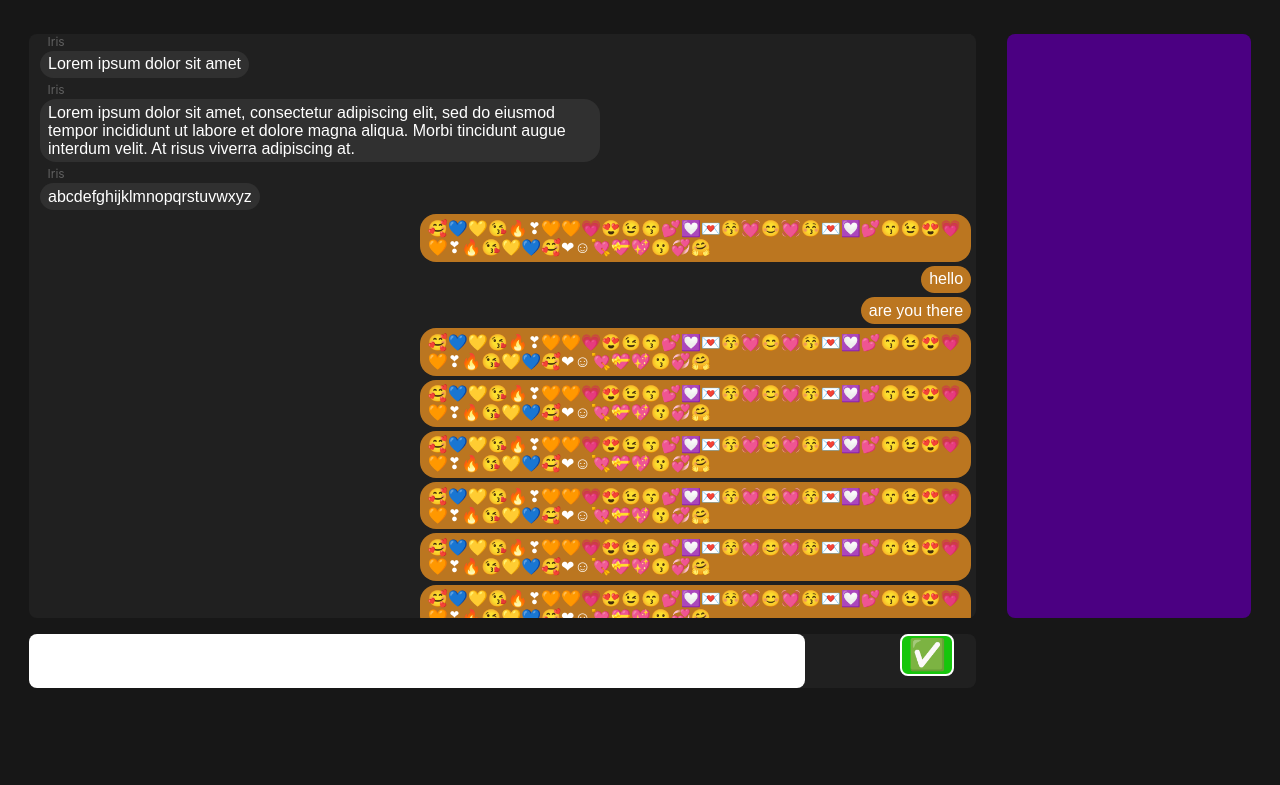
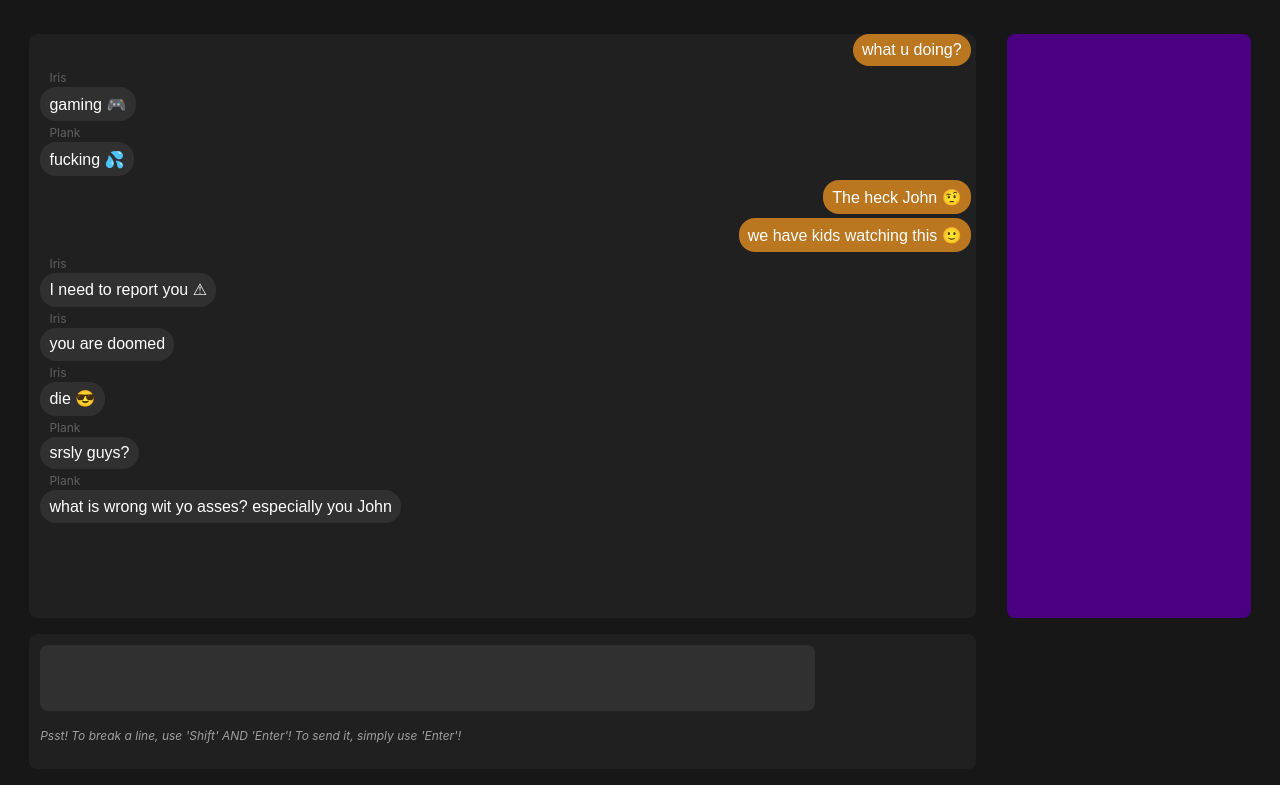
Before and after one commit to zachvoxwatt/web-messaging-application, a React app in the folder front-end/: page / in a window 1280 px wide. Built offline with nearby package versions, Linux system fonts and the light colour scheme.

Commit message:
v0.0.8
- Removed some redundant .css and .js files
- Refactored and remodeled some sample data. More testing will be needed
- Implemented a way to break the lines without accidentally send a message.
- Empty text or line breaks only will not be sent as being prevented by Regex.
- Changed the formation of working JSON datagrams.

```diff
--- a/front-end/src/css/ChatText.css
+++ b/front-end/src/css/ChatText.css
@@ -15,10 +15,10 @@
     margin-top: 0%;
     margin-bottom: 0%;
     margin-left: 0.5%;
-    padding-left: 0.85%;
-    padding-top: 0.5%;
-    padding-right: 0.85%;
-    padding-bottom: 0.5%;
+    padding-left: 1%;
+    padding-top: 0.8%;
+    padding-right: 1%;
+    padding-bottom: 0.8%;
     font-size: 1em;
 }
 
@@ -36,7 +36,7 @@
     font-size: 0.75em;
     margin-top: 0%;
     margin-bottom: 0.2%;
-    margin-left: 0.8%;
+    margin-left: 1%;
 }
 
 .senderAvatar
--- a/front-end/src/css/Conversation.css
+++ b/front-end/src/css/Conversation.css
@@ -27,6 +27,7 @@ body { background-color: #171717;}
     margin-left: 2.25%;
     margin-top: 1.25%;
     width: 74%;
+    height: 17.5%;
 }
 
 .chatLog, .activeList, .inputBox { border-radius: 8px;}
@@ -60,3 +61,8 @@ body { background-color: #171717;}
     margin-left: 1.25%;
     width: 20%;
 }
+
+.inputBox
+{
+    height: 100%;
+}
--- a/front-end/src/css/Input.css
+++ /dev/null
@@ -1,38 +0,0 @@
-#textField
-{
-    float: left;
-    background-color: white;
-    color: black;
-    display: flex;
-    font-family: sans-serif;
-    resize: none;
-    border-style: none;
-    overflow-x: hidden;
-    overflow-y: auto;
-    border-width: 0px;
-    border-radius: 8px;
-    padding: 1%;
-    font-size: 1em;
-    width: 80%;
-}
-
-#sendButton
-{
-    background-color: #16c60c;
-    border-color: white;
-    border-style: solid;
-    margin-top: 1% auto;
-    margin-bottom: 1% auto;
-    margin-right: 1%;
-    margin-left: 10%;
-    border-radius: 8px;
-}
-
-#sendButtonSymbol
-{
-    font-size: 1.9rem;
-    margin-bottom: 2%;
-    color: white
-}
-
-#textField:focus { outline: none; }
--- /dev/null
+++ b/front-end/src/css/InputBox.css
@@ -0,0 +1,67 @@
+#tip
+{
+    color: #9f9f9f;
+    position: relative;
+    font-style: italic;
+    bottom: 50%;
+    left: 1.5%;
+    margin-top: 2%;
+    font-size: 75%;
+}
+
+.inputSpace
+{
+    width: 80%;
+    height: 100%;
+}
+
+.textBox
+{
+    width: 100%;
+    height: 100%;
+    margin-top: 1.5%;
+    margin-left: 1.5%;
+}
+
+.textField
+{
+    background-color: #303030;
+    color: white;
+    font-family: sans-serif, 'Segoe UI';
+    border-style: none;
+    resize: none;
+    font-size: 0.95em;
+    padding: 1%;
+    padding-left: 1.25%;
+    border-width: 0px;
+    border-radius: 8px;
+    width: 100%;
+    max-width: 100%;
+    min-height: 25%;
+    max-height: 40%;
+}
+
+/*
+#textField
+{
+    float: left;
+    background-color: #303030;
+    color: white;
+    display: flex;
+    font-family: sans-serif;
+    resize: none;
+    border-style: none;
+    overflow-x: hidden;
+    overflow-y: auto;
+    border-width: 0px;
+    border-radius: 8px;
+    padding: 1%;
+    font-size: 1em;
+    width: 100%;
+    height: auto;
+    min-height: 10%;
+    max-height: 75%;
+}
+*/
+
+.textField:focus { outline: none; }
--- a/front-end/src/index.js
+++ b/front-end/src/index.js
@@ -7,7 +7,8 @@ import ConversationScreen from './scripts/Conversation'
 
 const root = ReactDOM.createRoot(document.getElementById('root'));
 
-root.render(
+root.render
+(
   <React.StrictMode>
     <ConversationScreen />
   </React.StrictMode>
--- a/front-end/src/scripts/ChatLog.js
+++ b/front-end/src/scripts/ChatLog.js
@@ -1,30 +1,23 @@
 import '../css/Conversation.css'
 import '../css/Scrollbar.css'
 import ChatText from '../scripts/ChatText'
-import {getData} from '../tests/data/sample'
+import {getCurrentUser, getData} from '../tests/data/sample'
 
 const ChatLog = (props) =>
 {
-    let d1 = getData(1)
-    let d2 = getData(3)
-
     return(
         <div className='chatLog' >
             <div className='chatLogScroll'>
-                <ChatText data={d1}/>
-                <ChatText data={d2}/>
-                <ChatText data={getData(4)}/>
-                <ChatText data={getData(2)}/>
-                <ChatText data={getData(5)}/>
-                <ChatText data={getData(6)}/>
-                <ChatText data={getData(2)}/>
-                <ChatText data={getData(2)}/>
-                <ChatText data={getData(2)}/>
-                <ChatText data={getData(2)}/>
-                <ChatText data={getData(2)}/>
-                <ChatText data={getData(2)}/>
-                <ChatText data={getData(2)}/>
-                <ChatText data={getData(2)}/>
+                <ChatText incoming={getData(1)} current_user={getCurrentUser()}/>
+                <ChatText incoming={getData(2)} current_user={getCurrentUser()}/>
+                <ChatText incoming={getData(3)} current_user={getCurrentUser()}/>
+                <ChatText incoming={getData(4)} current_user={getCurrentUser()}/>
+                <ChatText incoming={getData(5)} current_user={getCurrentUser()}/>
+                <ChatText incoming={getData(6)} current_user={getCurrentUser()}/>
+                <ChatText incoming={getData(7)} current_user={getCurrentUser()}/>
+                <ChatText incoming={getData(8)} current_user={getCurrentUser()}/>
+                <ChatText incoming={getData(9)} current_user={getCurrentUser()}/>
+                <ChatText incoming={getData(10)} current_user={getCurrentUser()}/>
             </div>
         </div>
     )
--- a/front-end/src/scripts/ChatText.js
+++ b/front-end/src/scripts/ChatText.js
@@ -2,27 +2,28 @@ import '../css/ChatText.css'
 
 const ChatText = (props) =>
 {
-    let displayData = props.data
+    let display_data = props.incoming
+    let current_user = props.current_user
 
     //renders the incoming contents
-    if (displayData.current_user.id !== displayData.message.sender.id)
+    if (current_user.id !== display_data.sender.id)
         return(
             <div className='bubbleContent'>
                 <div className='senderNamePlaceholder'>
-                    <p className='senderName'>{displayData.message.sender.display_name}</p>
+                    <p className='senderName'>{display_data.sender.display_name}</p>
                 </div>
                 <div className='senderAvatar'>
 
                 </div>
 
-                <p className='receivedText'>{displayData.message.content}</p>
+                <p className='receivedText'>{display_data.contents}</p>
             </div>
         )
 
     //renders the sent content by user
     else return(
         <div className='bubbleContent'>
-            <p className='sentText'>{displayData.message.content}</p>
+            <p className='sentText'>{display_data.contents}</p>
         </div>
     )
 }
--- a/front-end/src/scripts/Conversation.js
+++ b/front-end/src/scripts/Conversation.js
@@ -1,6 +1,7 @@
 import ChatLog from "./ChatLog"
-import InputBox from "./Input"
 import ActiveUsers from "./ActiveList"
+import InputBox from "./InputBox"
+import InputUtils from "./InputUtils"
 
 const ConversationScreen = (props) =>
 {
@@ -11,7 +12,10 @@ const ConversationScreen = (props) =>
                 <ActiveUsers />
             </div>
 
-            <div className='lowerComp'><InputBox /></div>
+            <div className='lowerComp'>
+                <InputBox />
+                <InputUtils />
+            </div>
         </div>
     )
 }
--- a/front-end/src/scripts/Input.js
+++ /dev/null
@@ -1,14 +0,0 @@
-import '../css/Input.css'
-import {processComponent} from './InputUtils'
-
-const InputBox = (props) =>
-{
-    return(
-        <div className='inputBox'>
-            <textarea wrap='hard' type='text' id='textField' onInput={(event) => {processComponent(event.target)}}></textarea>
-            <button id='sendButton'><span id='sendButtonSymbol'>✅</span></button>
-        </div>
-    )
-}
-
-export default InputBox
--- /dev/null
+++ b/front-end/src/scripts/InputBox.js
@@ -0,0 +1,34 @@
+import '../css/InputBox.css'
+
+const InputBox = (props) =>
+{
+    const enterKeyPressed = (event) =>
+    {
+        let regexrule = /^\n*$/
+        let keycode = (event.keyCode ? event.keyCode : event.which)
+        let contents = event.target.value
+
+        if(keycode === 13 && !event.shiftKey)
+        {
+            if (contents !== '' && (contents.match(regexrule) === null))
+            {
+                let tobeSent = event.target.value.trim()
+                console.log(tobeSent) // send message method goes here!
+            }
+
+            event.target.value = ''
+            event.preventDefault()
+        }
+    }
+
+    return(
+        <div className='inputSpace'>
+            <div className='textBox'>
+                <textarea className='textField' rows='3' onKeyDown={(event) => enterKeyPressed(event)}></textarea>
+            </div>
+            <div id='tip'><p>Psst! To break a line, use 'Shift' AND 'Enter'! To send it, simply use 'Enter'!</p></div>
+        </div>
+    )
+}
+
+export default InputBox
--- a/front-end/src/scripts/InputUtils.js
+++ b/front-end/src/scripts/InputUtils.js
@@ -1,17 +1,6 @@
-
-const processComponent = (component) =>
+const InputUtils = () =>
 {
-    if (line_count(component) <= 3)
-    {
-        component.style.height = "auto";
-        component.style.height = (component.scrollHeight * 66.5 / 100) + "px"
-    }
+    // To be developed
 }
 
-const line_count = (component) =>
-{
-    let array = component.value.split(/\r*\n/)
-    return array.length
-}
-
-export {processComponent}
+export default InputUtils
--- a/front-end/src/tests/data/sample.js
+++ b/front-end/src/tests/data/sample.js
@@ -15,106 +15,55 @@ const data = {
 }
 */
 
+const current = { id: 'a', display_name: 'John' }
 
-const dtgram1 = {
-    current_user: {
-        id: 'abc123',
-        display_name: 'John'
+const dtgrams = [
+    {
+        sender: { id: 'a', display_name: 'John' },
+        contents: 'what u doing?'
     },
-
-    message: {
-        sender: {
-            id: 'def456',
-            display_name: 'Iris'
-        },
-        content: 'Lorem ipsum dolor sit amet'
-    }
-}
-
-const dtgram2 = {
-    current_user: {
-        id: 'abc123',
-        display_name: 'John'
+    {
+        sender: { id: 'b', display_name: 'Iris' },
+        contents: 'gaming 🎮'
     },
-
-    message: {
-        sender: {
-             id: 'abc123',
-            display_name: 'John'
-        },
-        content: '🥰💙💛😘🔥❣🧡🧡💗😍😉😙💕💟💌😚💓😊💓😚💌💟💕😙😉😍💗🧡❣🔥😘💛💙🥰❤☺💘💝💖😗💞🤗'
-    }
-}
-
-const dtgram3 = {
-    current_user: {
-        id: 'abc123',
-        display_name: 'John'
+    {
+        sender: { id: 'c', display_name: 'Plank' },
+        contents: 'fucking 💦'
     },
-
-    message: {
-        sender: {
-             id: 'def456',
-            display_name: 'Iris'
-        },
-        content: 'Lorem ipsum dolor sit amet, consectetur adipiscing elit, sed do eiusmod tempor incididunt ut labore et dolore magna aliqua. Morbi tincidunt augue interdum velit. At risus viverra adipiscing at.'
-    }
-}
-
-const dtgram4 = {
-    current_user: {
-        id: 'abc123',
-        display_name: 'John'
+    {
+        sender: { id: 'a', display_name: 'John' },
+        contents: 'The heck John 🤨'
     },
-
-    message: {
-        sender: {
-             id: 'def456',
-            display_name: 'Iris'
-        },
-        content: 'abcdefghijklmnopqrstuvwxyz'
-    }
-}
-
-const dtgram5 = {
-    current_user: {
-        id: 'abc123',
-        display_name: 'John'
+    {
+        sender: { id: 'a', display_name: 'John' },
+        contents: 'we have kids watching this 🙂'
     },
-
-    message: {
-        sender: {
-             id: 'abc123',
-            display_name: 'John'
-        },
-        content: 'hello'
-    }
-}
-
-const dtgram6 = {
-    current_user: {
-        id: 'abc123',
-        display_name: 'John'
+    {
+        sender: { id: 'b', display_name: 'Iris' },
+        contents: 'I need to report you ⚠'
     },
-
-    message: {
-        sender: {
-             id: 'abc123',
-            display_name: 'John'
-        },
-        content: 'are you there'
-    }
-}
+    {
+        sender: { id: 'b', display_name: 'Iris' },
+        contents: 'you are doomed'
+    },
+    {
+        sender: { id: 'b', display_name: 'Iris' },
+        contents: 'die 😎'
+    },
+    {
+        sender: { id: 'c', display_name: 'Plank' },
+        contents: 'srsly guys?'
+    },
+    {
+        sender: { id: 'c', display_name: 'Plank' },
+        contents: 'what is wrong wit yo asses?\nespecially you John'
+    },
+]
 
 var datasets = []
 
-datasets.push(dtgram1)
-datasets.push(dtgram2)
-datasets.push(dtgram3)
-datasets.push(dtgram4)
-datasets.push(dtgram5)
-datasets.push(dtgram6)
+for (let i = 0; i < dtgrams.length; i++) datasets.push(dtgrams[i])
 
 const getData = (datano) => { return datasets[datano - 1] }
-
-export { getData }
+const getCurrentUser = () => { return current }
+export { getData, getCurrentUser }
--- /dev/null
+++ b/front-end/src/tests/data/sample.json
@@ -0,0 +1,96 @@
+{
+    "messages":
+    [
+        {
+        "current_user": {
+            "id": "62867860fd6e36e4e84c6c90",
+            "display_name": "Compton Mason"
+        },
+        "message": {
+            "sender": {
+            "id": "628678606f9470e8a064f2dd",
+            "display_name": "Roberts Ramirez"
+            },
+            "contents": "Reprehenderit id reprehenderit adipisicing Lorem laborum exercitation cillum tempor magna fugiat excepteur aliqua elit amet. Labore minim irure enim do commodo eiusmod ipsum. Sint sit mollit nisi irure. Deserunt nostrud irure amet pariatur cupidatat nisi nulla deserunt magna ea enim enim in veniam."
+        }
+        },
+        {
+        "current_user": {
+            "id": "62867860ff19b8107a4490d1",
+            "display_name": "Franklin Lee"
+        },
+        "message": {
+            "sender": {
+            "id": "62867860ddc3aaa3a7dc5bb2",
+            "display_name": "England Tucker"
+            },
+            "contents": "Ut esse reprehenderit ut consectetur sit reprehenderit ea reprehenderit qui labore consequat. Do pariatur cillum ipsum tempor sint amet elit qui veniam ipsum nulla. Aliquip excepteur eu do pariatur dolor ad qui Lorem commodo do. Ex ea ex cillum ex pariatur sint elit. Non ea laborum laborum adipisicing voluptate consectetur magna aliquip non."
+        }
+        },
+        {
+        "current_user": {
+            "id": "62867860ced88b36abcad516",
+            "display_name": "Norman Kelley"
+        },
+        "message": {
+            "sender": {
+            "id": "628678604c513ea53e0587be",
+            "display_name": "Summer Berry"
+            },
+            "contents": "Aliqua do cupidatat ad magna sit duis. Occaecat ipsum in pariatur cillum. Occaecat pariatur culpa consectetur nostrud qui anim."
+        }
+        },
+        {
+        "current_user": {
+            "id": "6286786008bc7c4f561f9279",
+            "display_name": "Emerson Benton"
+        },
+        "message": {
+            "sender": {
+            "id": "62867860f13d9f90766e7e12",
+            "display_name": "Myers Silva"
+            },
+            "contents": "Deserunt in anim nisi fugiat aute. Duis deserunt nulla ullamco qui anim culpa officia nostrud aliquip."
+        }
+        },
+        {
+        "current_user": {
+            "id": "628678602b67d42c39dc71e2",
+            "display_name": "Janis Bridges"
+        },
+        "message": {
+            "sender": {
+            "id": "6286786093ebfc04e5c8c8f3",
+            "display_name": "Jenny Blevins"
+            },
+            "contents": "Aliqua consequat excepteur reprehenderit quis laboris incididunt mollit velit mollit nostrud culpa fugiat deserunt. Amet adipisicing cillum pariatur excepteur veniam ipsum in esse aute id. Quis fugiat nostrud et nisi ea enim cillum pariatur dolore labore aute aliquip excepteur irure. Duis veniam aliqua magna commodo non excepteur fugiat culpa non laboris voluptate. Cupidatat laborum tempor nisi elit minim irure consequat laboris exercitation occaecat."
+        }
+        },
+        {
+        "current_user": {
+            "id": "6286786028cbadfe8c8d8109",
+            "display_name": "Snyder Beach"
+        },
+        "message": {
+            "sender": {
+            "id": "62867860925ddb243b63c22f",
+            "display_name": "Casandra Scott"
+            },
+            "contents": "Veniam elit incididunt veniam nisi pariatur consequat enim nulla mollit sit. Qui minim dolore nulla culpa labore pariatur laboris Lorem sit non mollit dolore id. Duis cillum dolor voluptate ullamco est. Sit cupidatat officia esse dolor. Ea velit sint ad sunt."
+        }
+        },
+        {
+        "current_user": {
+            "id": "62867860a0b5664db07ec00d",
+            "display_name": "Wood Davidson"
+        },
+        "message": {
+            "sender": {
+            "id": "6286786035a32bd90df6dc6e",
+            "display_name": "Serena Woodard"
+            },
+            "contents": "Ut incididunt et fugiat incididunt eu. Aliqua cillum cupidatat reprehenderit ex duis qui irure magna. Adipisicing non ut exercitation mollit aute officia velit. Ipsum veniam anim ad ea ut et mollit. Minim ipsum excepteur reprehenderit fugiat labore officia qui."
+        }
+        }
+    ]
+}
--- /dev/null
+++ b/front-end/src/tests/data/sample.txt
@@ -0,0 +1,19 @@
+JG.repeat(5, 10, {
+  current_user:
+  {
+    id: JG.objectId(),
+    display_name: `${JG.firstName()} ${JG.lastName()}`
+  },
+  message:
+  {
+    sender:
+    {
+      id: JG.objectId(),
+      display_name: `${JG.firstName()} ${JG.lastName()}`
+    },
+    contents: JG.loremIpsum({ units: 'sentences', count: JG.integer(1, 5)})
+  }
+});
+
+
+Used for 'https://app.json-generator.com/'
```
